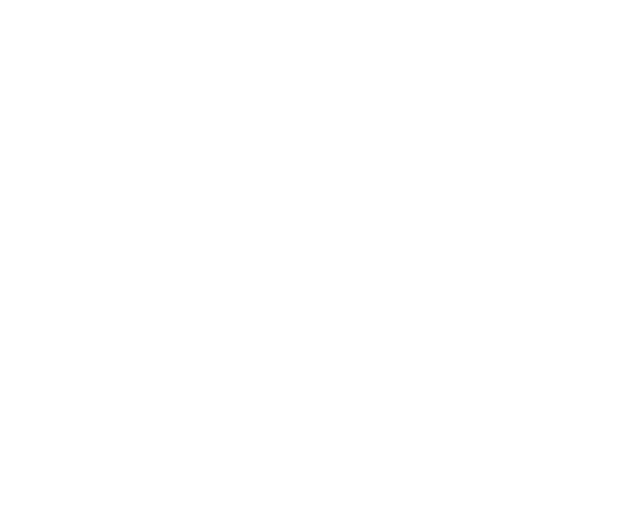
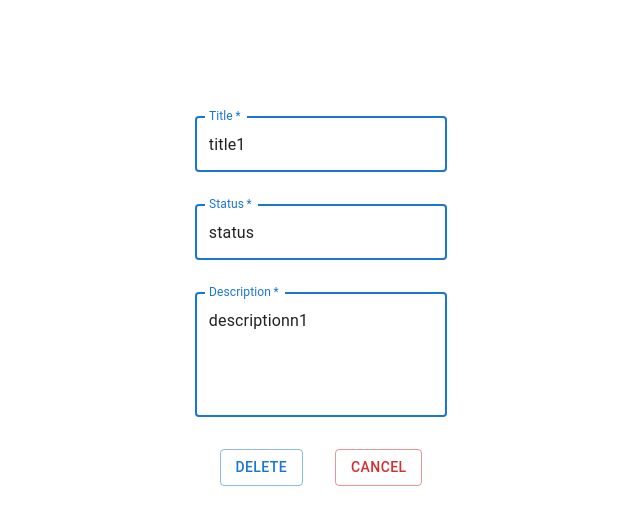
Before and after one commit to saadazghour/crud_agenda, a React (Create React App) app: page /delete/1 in a window 1280 px wide. Before the commit this address had no page. Shown: the top 524 px of the page, without its empty margins (319-959 px from the left). Built offline with nearby package versions, Linux system fonts and the light colour scheme; data requests are answered from the project's data file.

Commit message:
Added Delete Functionality

```diff
--- a/src/App.js
+++ b/src/App.js
@@ -2,7 +2,8 @@
 import "./App.css";
 import AddAgenda from "./components/AddAgenda";
 import ReadAgenda from "./components/ReadAgenda";
-import EdidAgenda from "./components/EdidAgenda";
+import EditAgenda from "./components/EditAgenda";
+import DeleteAgenda from "./components/DeleteAgenda";
 import { Routes, Route } from "react-router-dom";
 
 function App() {
@@ -11,7 +12,8 @@
    <Routes>
     <Route path="/" element={<ReadAgenda />}></Route>
     <Route path="/add" element={<AddAgenda />}></Route>
-    <Route path="/edit/:id" element={<EdidAgenda />}></Route>
+    <Route path="/edit/:id" element={<EditAgenda />}></Route>
+    <Route path="/delete/:id" element={<DeleteAgenda />}></Route>
     {/* <Route path="/edit" element={<RegisterCompany />}></Route> */}
    </Routes>
 
--- /dev/null
+++ b/src/components/DeleteAgenda.js
@@ -0,0 +1,222 @@
+import React, { useState, useEffect } from "react";
+import Box from "@mui/material/Box";
+import moment from "moment";
+import Stack from "@mui/material/Stack";
+import Alert from "@mui/material/Alert";
+import Button from "@mui/material/Button";
+import { makeStyles } from "@mui/styles";
+import TextField from "@mui/material/TextField";
+import AdapterDateFns from "@material-ui/lab/AdapterDateFns";
+import LocalizationProvider from "@material-ui/lab/LocalizationProvider";
+import DatePicker from "@material-ui/lab/DatePicker";
+import IconButton from "@mui/material/IconButton";
+import Collapse from "@mui/material/Collapse";
+import CloseIcon from "@mui/icons-material/Close";
+import { Link } from "react-router-dom";
+import { useParams, useNavigate } from "react-router-dom";
+
+const initialValue = {
+ title: "",
+ status: "",
+ description: "",
+ date: new Date(),
+};
+
+const useStyles = makeStyles({
+ table: {
+  marginTop: 100,
+ },
+});
+
+const axios = require("axios");
+
+export default function EditAgenda() {
+ const [values, setValues] = useState(initialValue);
+ const [selectedDate, setDateChange] = useState(initialValue.date);
+ const [errors, setErrors] = useState({});
+ const [isSubmit, setIsSubmit] = useState(false);
+ const [open, setOpen] = useState(true);
+ const classess = useStyles();
+
+ const handleChange = (event) => {
+  const { name, value } = event.target;
+
+  setValues({
+   ...values,
+   [name]: value,
+  });
+ };
+
+ const { id } = useParams();
+ const navigate = useNavigate();
+
+ const loadById = (params) => {
+  axios
+   .get(`http://localhost:3001/agenda/${id}`)
+   .then((res) => {
+    setValues(res.data);
+   })
+   .catch((err) => {
+    console.log(err.response);
+   });
+ };
+
+ useEffect(() => {
+  loadById();
+ }, []);
+
+ const handleSubmit = (event) => {
+  event.preventDefault();
+  setErrors(validate(values));
+  setIsSubmit(true);
+
+  const data = {
+   title: values.title,
+   status: values.status,
+   date: moment(selectedDate).format("YYYY-MM-DD"),
+   description: values.description,
+  };
+
+  axios
+   .delete(`http://localhost:3001/agenda/${id}`, data)
+   .then((res) => {
+    setTimeout(() => {
+     navigate("/");
+    }, 1000);
+   })
+   .catch((err) => {
+    console.log(err.response);
+   });
+ };
+
+ const validate = (value) => {
+  const errors = {};
+
+  if (!value.title) {
+   errors.title = "Title is Required!";
+  }
+  if (!value.status) {
+   errors.status = "Status is Required!";
+  }
+  if (!value.description) {
+   errors.description = "Description is Required!";
+  }
+  if (!value.date) {
+   errors.date = "Date is Required!";
+  }
+  return errors;
+ };
+
+ return (
+  <div>
+   {Object.keys(errors).length === 0 && isSubmit ? (
+    <Collapse in={open}>
+     <Alert
+      action={
+       <IconButton
+        aria-label="close"
+        color="inherit"
+        size="small"
+        onClick={() => {
+         setOpen(false);
+        }}
+       >
+        <CloseIcon fontSize="inherit" />
+       </IconButton>
+      }
+      sx={{ mb: 2 }}
+     >
+      Deleted Successfully!!
+     </Alert>
+    </Collapse>
+   ) : (
+    ""
+   )}
+   <Box
+    component="form"
+    sx={{
+     "& .MuiTextField-root": { m: 2, width: "25ch" },
+    }}
+    noValidate
+    autoComplete="off"
+   >
+    <div className={classess.table}>
+     <TextField
+      id="outlined-textarea"
+      label="Title"
+      placeholder="Title"
+      error={errors.title ? true : false}
+      helperText={errors.title ? errors.title : ""}
+      multiline
+      name="title"
+      value={values.title}
+      onChange={handleChange}
+      required
+      focused
+     />
+    </div>
+    <div>
+     <TextField
+      id="outlined-textarea"
+      label="Status"
+      placeholder="Status"
+      error={errors.status ? true : false}
+      helperText={errors.status ? errors.status : ""}
+      multiline
+      name="status"
+      value={values.status}
+      onChange={handleChange}
+      required
+      focused
+     />
+    </div>
+    <div>
+     <LocalizationProvider dateAdapter={AdapterDateFns}>
+      <DatePicker
+       label="Date :"
+       value={selectedDate}
+       error={errors.date ? true : false}
+       helperText={errors.date ? errors.date : ""}
+       onChange={(newValue) => {
+        setDateChange(newValue);
+       }}
+       renderInput={(props) => <TextField {...props} />}
+      />
+     </LocalizationProvider>
+    </div>
+    <div>
+     <TextField
+      id="outlined-multiline-static"
+      label="Description"
+      multiline
+      error={errors.description ? true : false}
+      helperText={errors.description ? errors.description : ""}
+      name="description"
+      rows={4}
+      value={values.description}
+      onChange={handleChange}
+      required
+      focused
+     />
+    </div>
+   </Box>
+   <Stack
+    direction="row"
+    justifyContent="center"
+    alignItems="center"
+    mt={2}
+    mb={4}
+    spacing={4}
+   >
+    <Button variant="outlined" onClick={handleSubmit}>
+     Delete
+    </Button>
+    <Link to="/" style={{ textDecoration: "none" }}>
+     <Button variant="outlined" color="error">
+      Cancel
+     </Button>
+    </Link>
+   </Stack>
+  </div>
+ );
+}
```
